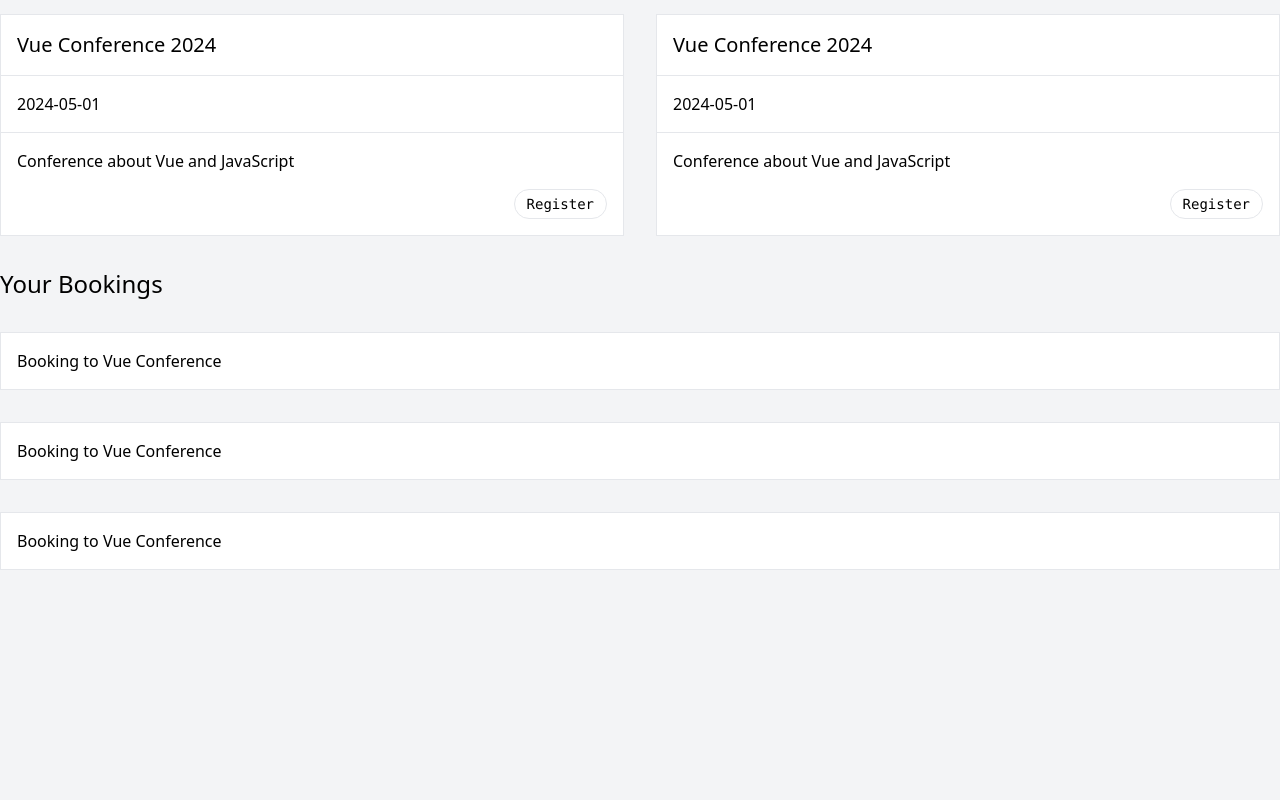
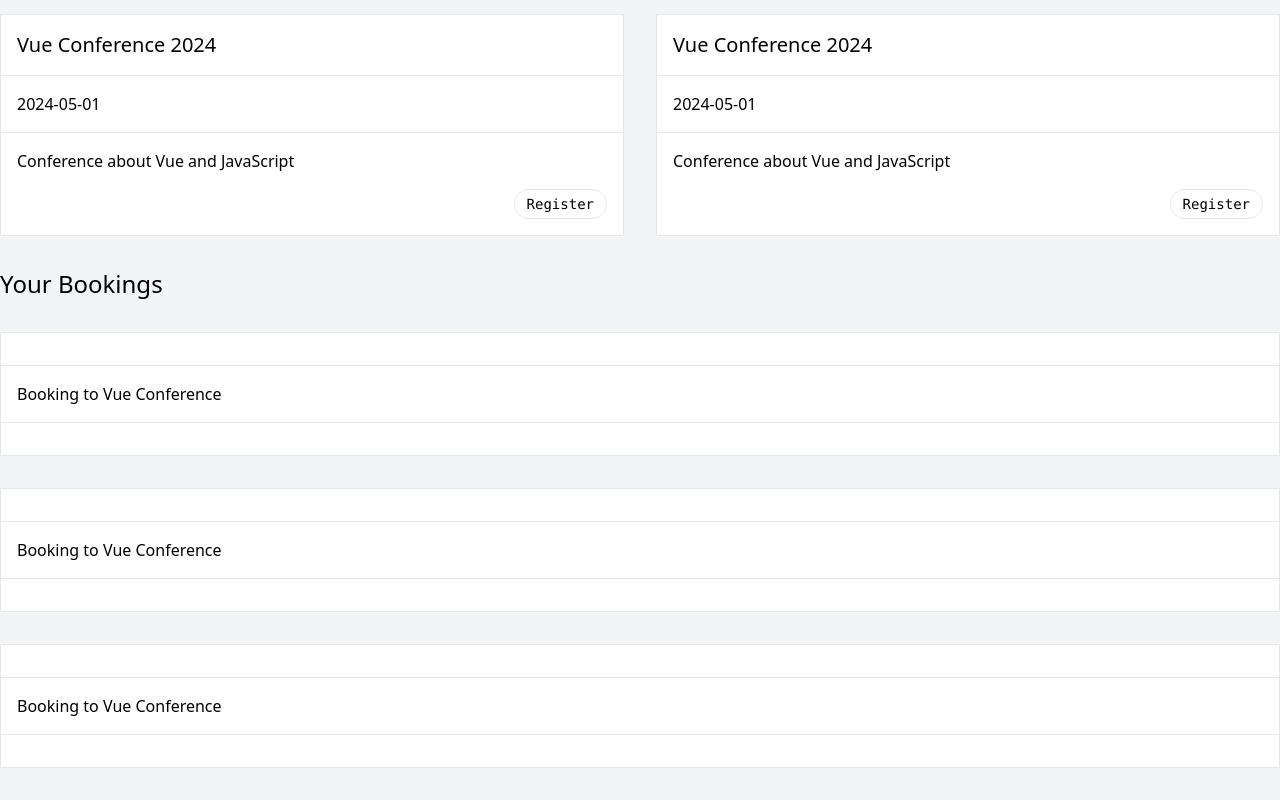
Before and after one commit to richiea1y/event-booking, a Vue app: page / in a window 1280 px wide. Shown: the part 916-1716 px from the top of the page. Before the commit the page ends 1518 px from the top, so only its background shows below. Built offline with nearby package versions, Linux system fonts and the light colour scheme.

Commit message:
feat(BookingItem): use SectionCard to replace RoundedCard component

```diff
--- a/src/components/BookingItem.vue
+++ b/src/components/BookingItem.vue
@@ -1,9 +1,7 @@
 <template>
-  <RoundedCard>
-    <div class="p-4">Booking to Vue Conference</div>
-  </RoundedCard>
+  <SectionCard> Booking to Vue Conference </SectionCard>
 </template>
 
 <script setup>
-import RoundedCard from '@/components/RoundedCard.vue'
+import SectionCard from '@/components/SectionCard.vue'
 </script>
```
